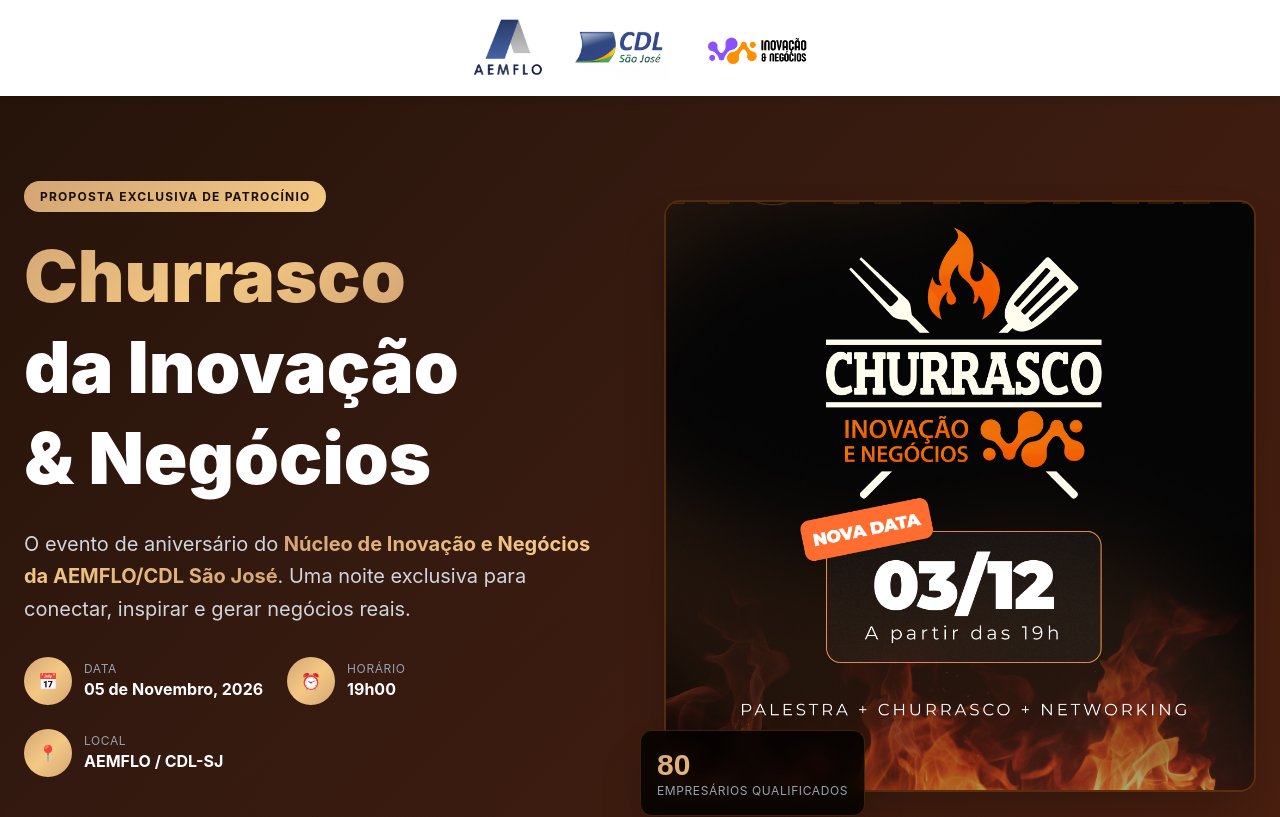
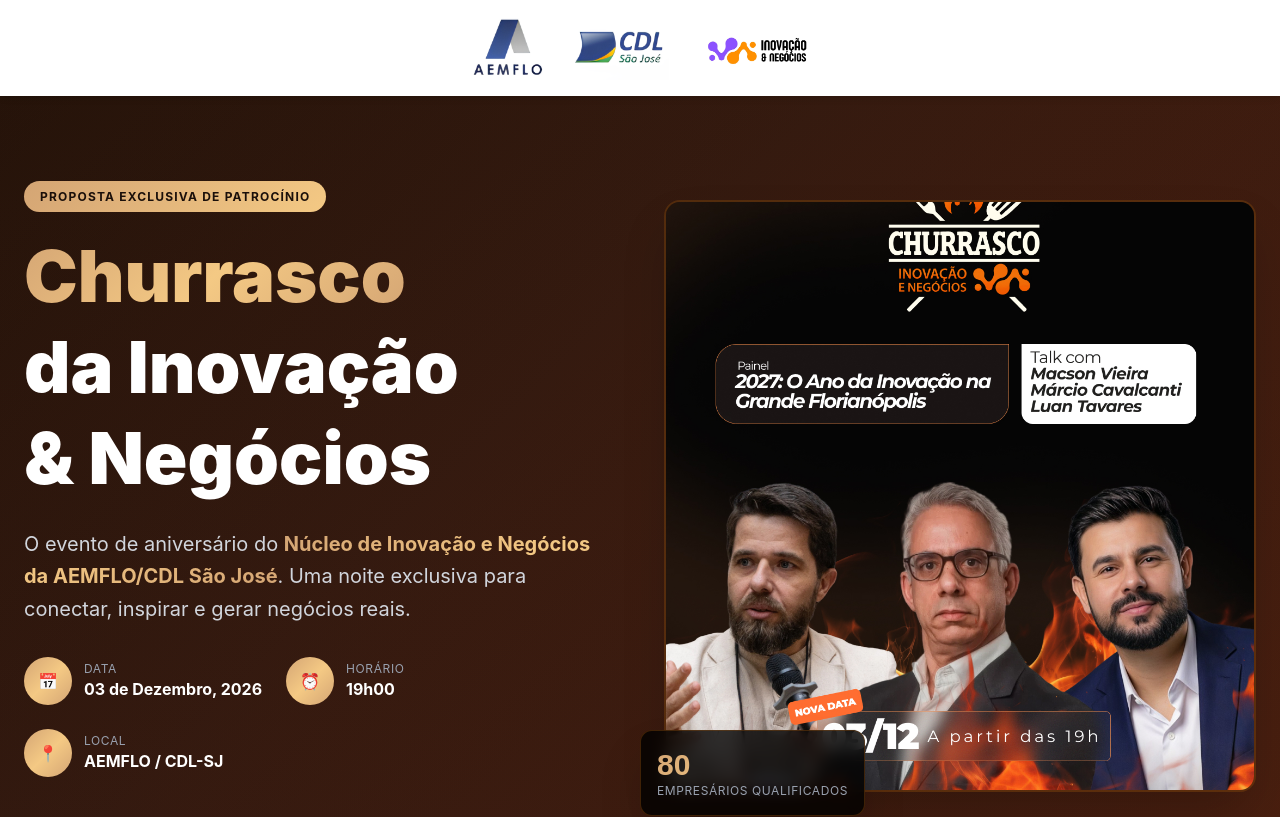
Before and after one commit to voainova/churrasco_n-in, a React (Vite) app: page / in a window 1280 px wide. Shown: the top 817 px of the page. Built offline with nearby package versions, Linux system fonts and the light colour scheme; a small style sheet from the web is missing.

Commit message:
Update HeroSection.tsx

```diff
--- a/src/components/HeroSection.tsx
+++ b/src/components/HeroSection.tsx
@@ -31,7 +31,7 @@ export default function HeroSection() {
                 </div>
                 <div>
                   <div className="text-xs text-gray-400 uppercase tracking-wider">Data</div>
-                  <div className="font-bold">05 de Novembro, 2026</div>
+                  <div className="font-bold">03 de Dezembro, 2026</div>
                 </div>
               </div>
               <div className="flex items-center gap-3">
@@ -56,7 +56,11 @@ export default function HeroSection() {
           </div>
           <div className="fade-in relative">
             <div className="aspect-square rounded-2xl overflow-hidden border-2 border-yellow-900/50 shadow-2xl">
-              <img src="/assets/Arte_feed.jpeg" className="w-full h-full object-cover" alt="Churrasco da Inovação e Negócios" />
+              <img
+                src="/assets/Arte_feed_palestrantes.jpeg"
+                className="w-full h-full object-cover"
+                alt="Palestrantes do Talk Show 2027: O Ano da Inovação na Grande Florianópolis"
+              />
             </div>
             <div className="absolute -bottom-6 -left-6 bg-black/80 backdrop-blur border border-yellow-900/50 rounded-xl p-4 shadow-2xl">
               <div className="text-gold text-3xl font-black font-display">80</div>
```
